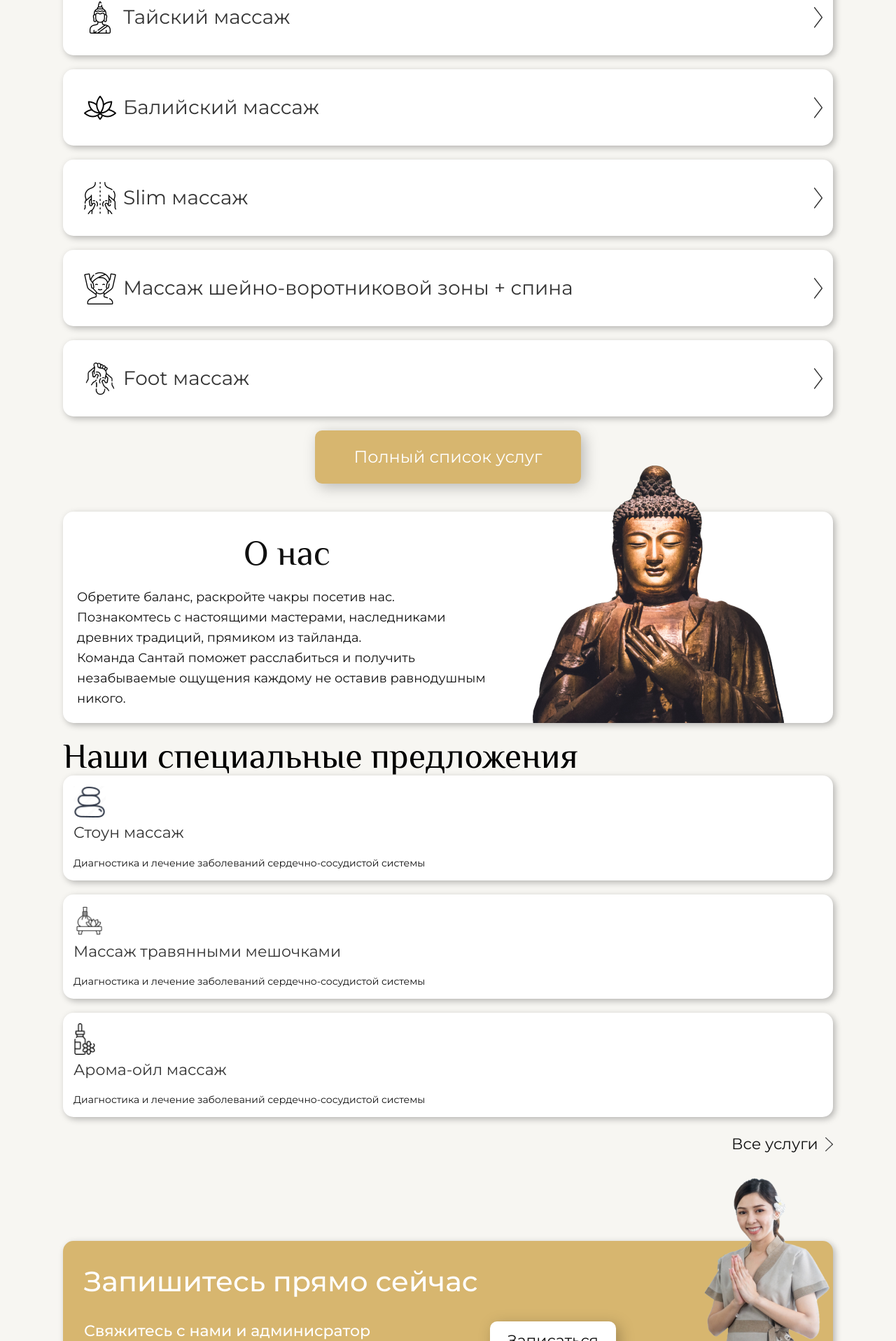
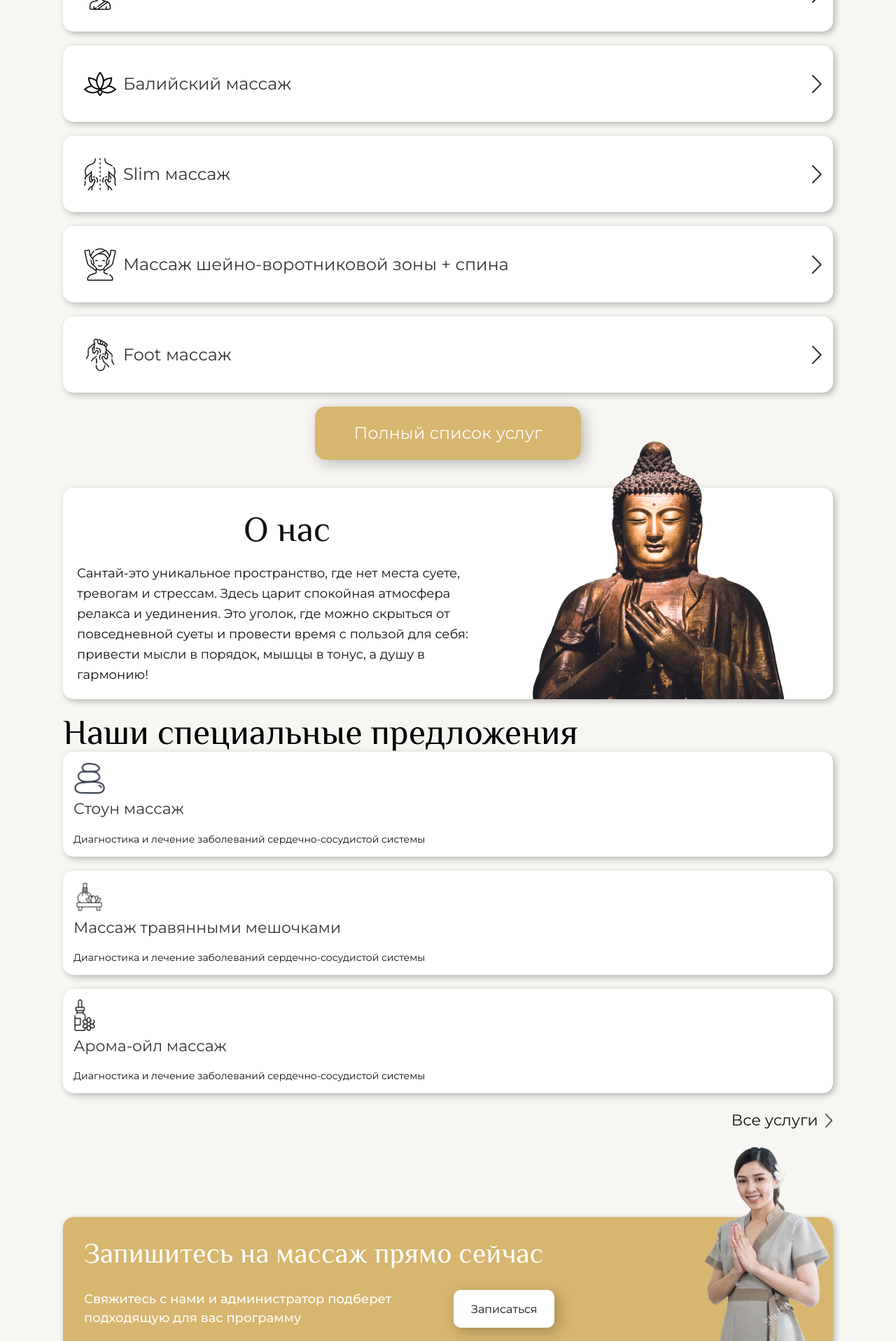
Before and after one commit to 4ndr01dHQD/santai, a Django app: page / in a window 1280 px wide. Shown: the part 920-2836 px from the top of the page at 70% size. Run offline with Django 4.2, Linux system fonts and the light colour scheme.

Commit message:
Правки верстки

```diff
--- a/static/sass/blocks/_form.scss
+++ b/static/sass/blocks/_form.scss
@@ -33,7 +33,7 @@
     font-family: 'Philosopher';
     font-style: normal;
     font-weight: 400;
-    font-size: 50px;
+    font-size: 40px;
     line-height: 78px;
     color: #343434;
   }
@@ -42,7 +42,7 @@
     font-family: 'Montserrat';
     font-style: normal;
     font-weight: 400;
-    font-size: 22px;
+    font-size: 18px;
     line-height: 29px;
     margin-top: 20px;
     color: #343434;
@@ -51,6 +51,7 @@
 
   &__input {
     outline: none;
+    opacity: 70%;
     width: 100%;
     margin-bottom: 40px;
     padding: 20px;
--- a/static/sass/blocks/_order.scss
+++ b/static/sass/blocks/_order.scss
@@ -21,11 +21,11 @@
   }
 
   &__title {
-    font-family: 'Montserrat';
+    font-family: 'Philosopher';
     font-style: normal;
     font-weight: 500;
-    font-size: 50px;
-    line-height: 55px;
+    font-size: 40px;
+    line-height: 1.1;
     color: #FFFFFF;
   }
 
@@ -33,12 +33,11 @@
     font-family: 'Montserrat';
     font-style: normal;
     font-weight: 500;
-    font-size: 22px;
+    font-size: 18px;
     line-height: 27px;
     color: #FFFFFF;
     text-align: left;
-    width: 50%;
-    margin-right: 50px;
+    width: 45%;
   }
 
   &__image {
@@ -47,4 +46,9 @@
     bottom: 0;
     max-width: 200px;
   }
+
+    button{
+      font-size: 16px;
+    }
+
 }
--- a/static/sass/blocks/_services.scss
+++ b/static/sass/blocks/_services.scss
@@ -3,10 +3,9 @@
     font-family: 'Philosopher';
     font-style: normal;
     font-weight: 400;
-    font-size: 50px;
-    line-height: 78px;
+    font-size: 40px;
+    line-height: 1.1;
     color: black;
-    text-align: center;
   }
 
   &__item {
@@ -18,7 +17,7 @@
     font-family: "Montserrat";
     font-style: normal;
     font-weight: 400;
-    font-size: 28px;
+    font-size: 24px;
     line-height: 49px;
     color: #343434;
     background: #FFFFFF;
@@ -34,7 +33,7 @@
     &__arrow {
       position: absolute;
       right: 20px;
-      height: 30px;
+      height: 26px;
     }
   }
 
--- a/static/sass/blocks/_unit.scss
+++ b/static/sass/blocks/_unit.scss
@@ -24,7 +24,8 @@
     font-family: 'Philosopher';
     font-style: normal;
     font-weight: 400;
-    font-size: 60px;
+    font-size: 40px;
+    margin-bottom: 20px;
     line-height: 1;
     color: $yellow;
   }
@@ -63,8 +64,8 @@
     font-family: 'Montserrat';
     font-style: normal;
     font-weight: 400;
-    font-size: 22px;
-    line-height: 26px;
+    font-size: 18px;
+    line-height: 1.1;
     display: flex;
     text-align: justify;
     color: #343434;
@@ -72,8 +73,8 @@
 
     img {
       margin-right: 10px;
-      height: 22px;
-      width: 22px;
+      height: 20px;
+      width: 20px;
     }
 
     &_small {
@@ -92,7 +93,7 @@
 
   &__descr {
     display: flex;
-    margin-top: 20px;
+    margin-top: 40px;
     justify-content: space-between;
 
     &__half {
--- a/static/sass/style.scss
+++ b/static/sass/style.scss
@@ -41,7 +41,7 @@ $yellow: #D7B66F;
     color: #FFFFFF;
     padding: 25px 55px;
     border: none;
-    border-radius: 10px;
+    border-radius: 15px;
   }
 
   &_white {
--- a/templates/main.html
+++ b/templates/main.html
@@ -40,10 +40,11 @@
     </div>
 </section>
 <section class="services">
-    <h2 class="services__title">
-        Услуги
-    </h2>
+
     <div class="container">
+        <h2 class="services__title">
+            Услуги
+        </h2>
         <div class="services__wrapper">
             {% for massage in massages %}
             <a href="/massages/{{massage.url}}" class="services__item">
@@ -65,10 +66,9 @@
                 О нас
             </h2>
             <p class="about__subtitle">
-                Обретите баланс, раскройте чакры посетив нас.<br>
-                Познакомтесь с настоящими мастерами, наследниками древних традиций, прямиком из тайланда.<br>
-                Команда Сантай поможет расслабиться и получить незабываемые ощущения каждому не оставив равнодушным
-                никого.
+                Сантай-это уникальное пространство, где нет места суете, тревогам и стрессам. Здесь царит спокойная
+                атмосфера релакса и уединения. Это уголок, где можно скрыться от повседневной суеты и провести время с
+                пользой для себя: привести мысли в порядок, мышцы в тонус, а душу в гармонию!
             </p>
             <img src="media/img/big budda.png" alt="" class="about__image">
         </div>
@@ -121,15 +121,16 @@
     <div class="container">
         <div class="order__wrapper">
             <h2 class="order__title">
-                Запишитесь прямо сейчас
+                Запишитесь на массаж прямо сейчас
+
             </h2>
             <div class="order__bottom">
                 <p class="order__subtitle">
                         <span class="mobile__hide">
-                            Свяжитесь с нами и админисратор подберет подходящую для вас программу
+                            Свяжитесь с нами и администратор подберет подходящую для вас программу
                         </span>
                     <span class="mobile__show">
-                            Свяжитесь с нами и админисратор<br> подберет подходящую для вас<br> программу
+                            Свяжитесь с нами и администратор<br> подберет подходящую для вас<br> программу
                         </span>
                 </p>
                 <button class="button_whiteall open__modal">
--- a/templates/massages/thai.html
+++ b/templates/massages/thai.html
@@ -28,11 +28,9 @@
                         эффекта мастера задействуют 10 каналов "сен", воздействуя на них различными способами.
                     </p>
                     <p class="unit__text unit__text_small">
-                        <img src="/media/icons/time.svg" alt="">
                         60 мин 2400р.
                     </p>
                     <p class="unit__text">
-                        <img src="/media/icons/time.svg" alt="">
                         90 мин 3400р.
                     </p>
                     <button class="button_yellow open__modal">
```
Also changed, not shown: media/icons/arrow small.png, media/icons/arrow.svg, static/css/style.min.css, 1 other file.
